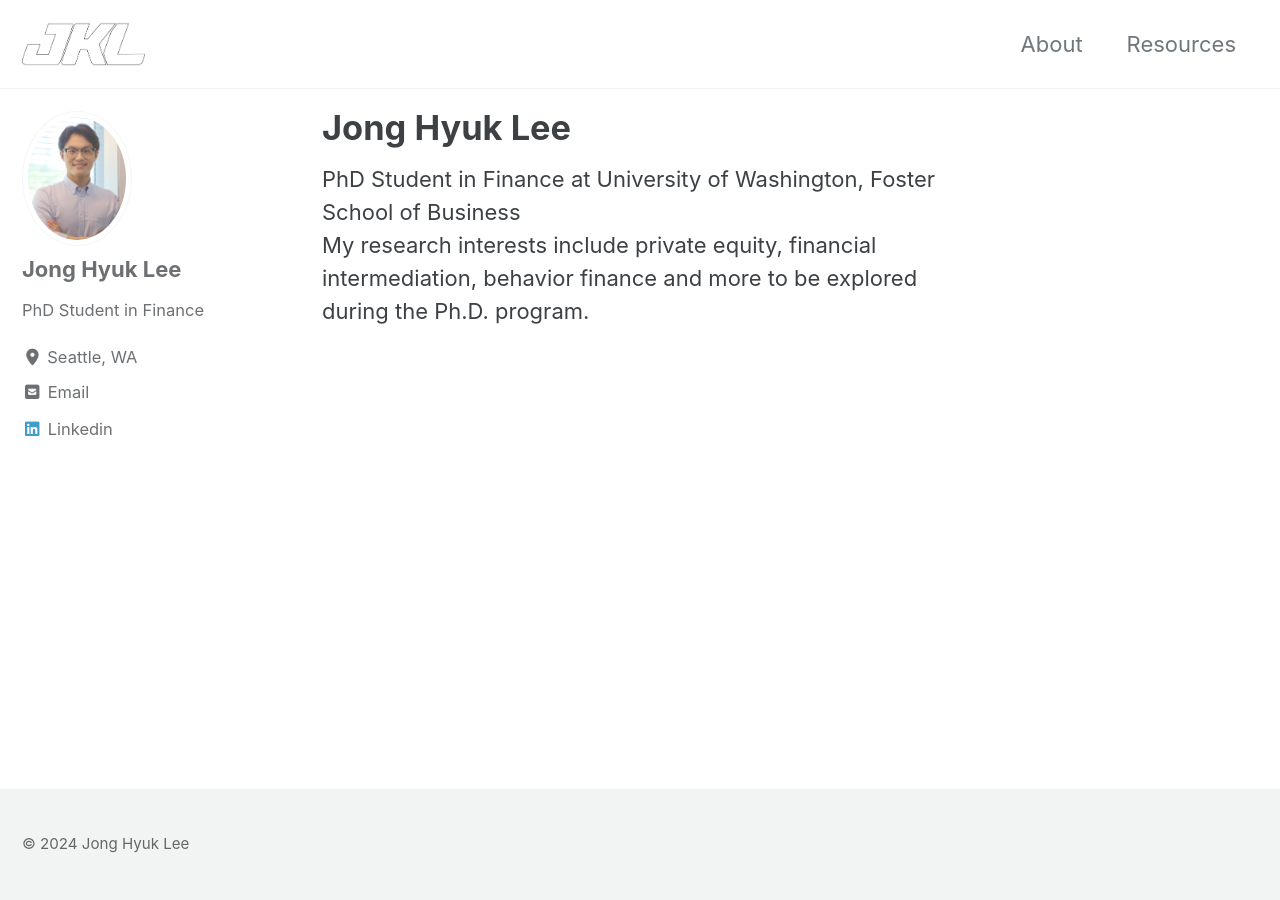
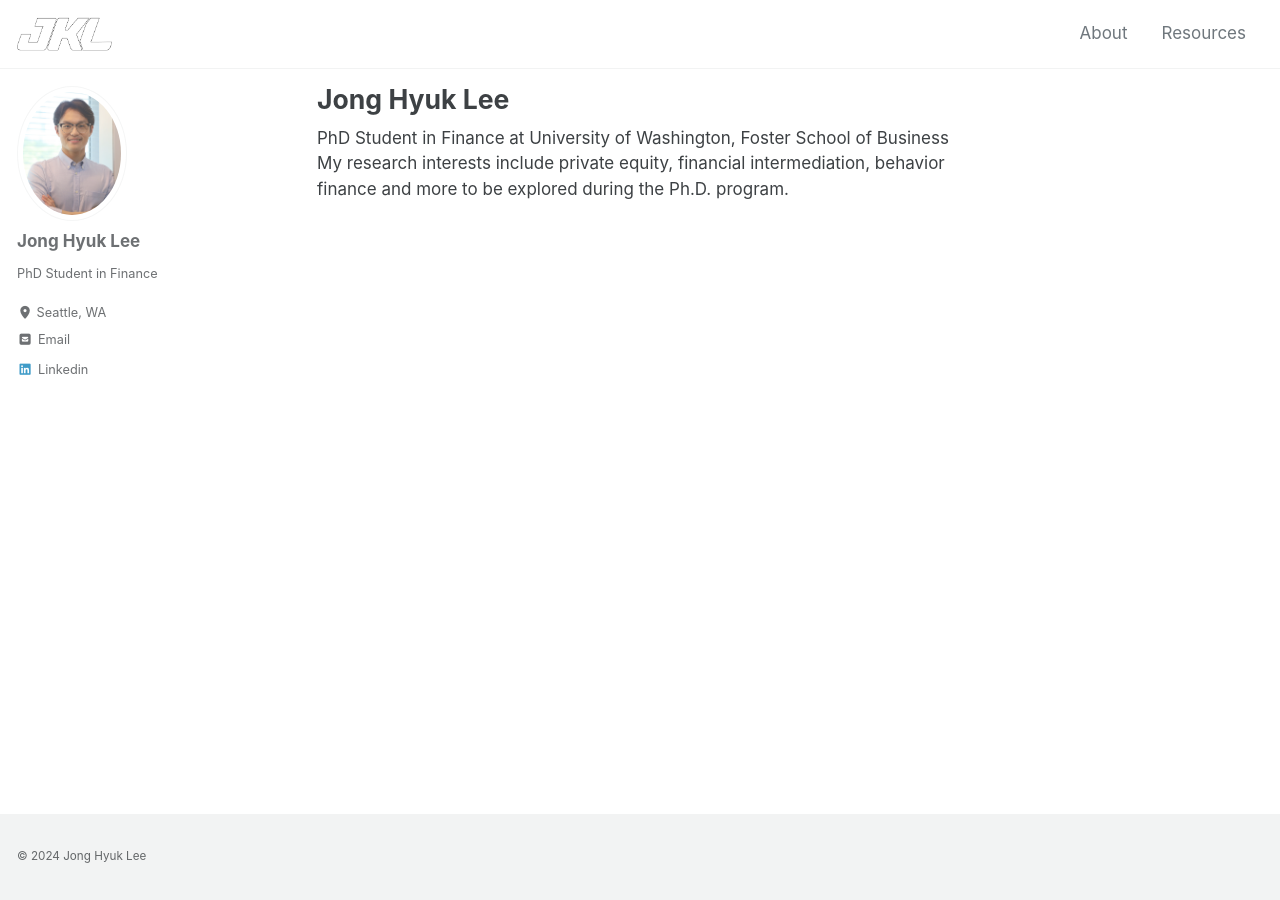
Before and after one commit to jhklee/jhklee.github.io, a Jekyll site: the page built from index.html, in a window 1280 px wide. Built offline with Jekyll 4.4.1, drawn with Linux system fonts in a browser that asks for light colours; cached includes are drawn as plain includes; the list of posts is cut into pages by our own code.

Commit message:
Update _reset.scss

```diff
--- a/_sass/minimal-mistakes/_reset.scss
+++ b/_sass/minimal-mistakes/_reset.scss
@@ -8,18 +8,18 @@ html {
   /* apply a natural box layout model to all elements */
   box-sizing: border-box;
   background-color: $background-color;
-  font-size: 16px;
+  font-size: 15px;
 
   @include breakpoint($medium) {
-    font-size: 18px;
+    font-size: 16px;
   }
 
   @include breakpoint($large) {
-    font-size: 20px;
+    font-size: 17px;
   }
 
   @include breakpoint($x-large) {
-    font-size: 22px;
+    font-size: 17px;
   }
 
   -webkit-text-size-adjust: 100%;
```
